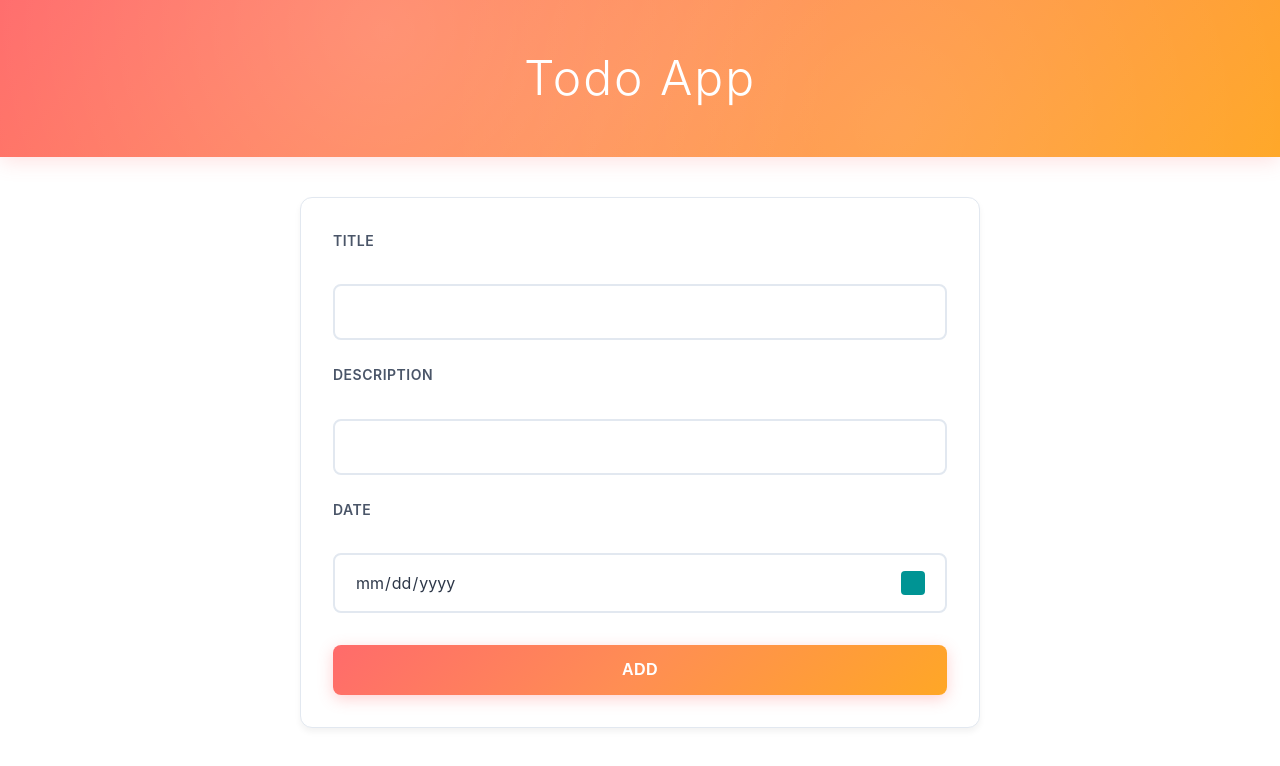
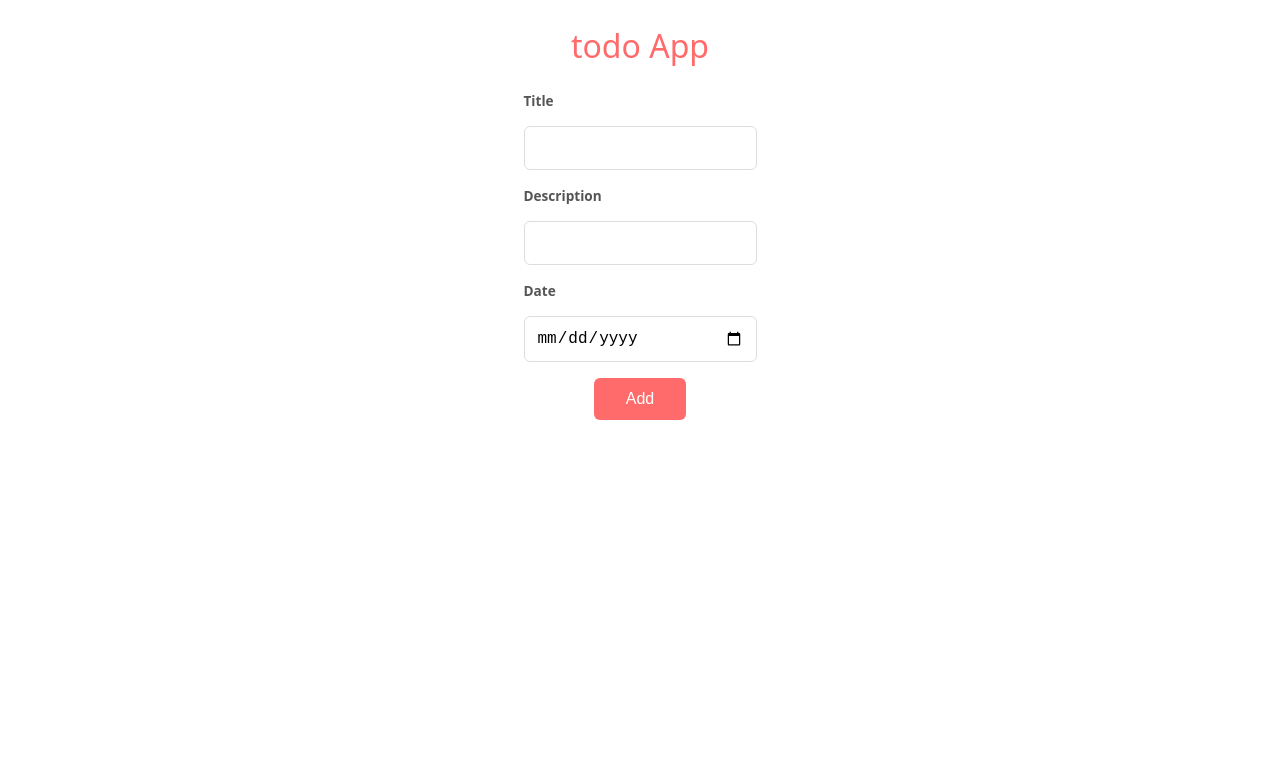
Before and after one commit to Ali-Khan04/FocusBoard, a React (Vite) app: page / in a window 1280 px wide. Shown: the top 766 px of the page. Built offline with nearby package versions, Linux system fonts and the light colour scheme.

Commit message:
simplify and shorten CSS

```diff
--- a/src/CSS/App.css
+++ b/src/CSS/App.css
@@ -1,65 +1,17 @@
 .app-container {
-  width: 100%;
   min-height: 100vh;
-  background: white;
+  background: #fff;
+  padding: 0;
+  display: flex;
+  flex-direction: column;
+  align-items: center;
+  justify-content: flex-start;
 }
 
 h1 {
-  background: linear-gradient(135deg, #ff6b6b 0%, #ff8e53 50%, #ffa726 100%);
-  color: white;
-  padding: 40px 0;
-  margin: 0;
-  font-size: 3rem;
-  font-weight: 300;
   text-align: center;
-  letter-spacing: 2px;
-  text-transform: capitalize;
-  position: relative;
-  overflow: hidden;
-  width: 100%;
-  box-shadow: 0 4px 20px rgba(255, 107, 107, 0.2);
+  padding: 1.5rem;
+  font-size: 2rem;
+  font-weight: 500;
+  color: #ff6b6b;
 }
-
-h1::before {
-  content: "";
-  position: absolute;
-  top: 0;
-  left: 0;
-  right: 0;
-  bottom: 0;
-  background: radial-gradient(
-      circle at 30% 20%,
-      rgba(255, 255, 255, 0.15) 0%,
-      transparent 50%
-    ),
-    radial-gradient(
-      circle at 70% 80%,
-      rgba(255, 255, 255, 0.1) 0%,
-      transparent 50%
-    );
-  pointer-events: none;
-}
-
-.app-container > *:not(h1) {
-  max-width: 800px;
-  margin: 0 auto;
-}
-
-@media (max-width: 768px) {
-  h1 {
-    padding: 30px 0;
-    font-size: 2.5rem;
-  }
-
-  .app-container > *:not(h1) {
-    margin: 0;
-  }
-}
-
-@media (max-width: 480px) {
-  h1 {
-    padding: 25px 0;
-    font-size: 2rem;
-    letter-spacing: 1px;
-  }
-}
--- a/src/CSS/index.css
+++ b/src/CSS/index.css
@@ -5,18 +5,11 @@
 }
 
 body {
-  font-family: -apple-system, BlinkMacSystemFont, "Segoe UI", "Roboto", "Oxygen",
-    "Ubuntu", "Cantarell", "Fira Sans", "Droid Sans", "Helvetica Neue",
-    sans-serif;
-  -webkit-font-smoothing: antialiased;
-  -moz-osx-font-smoothing: grayscale;
-  background: #f5f7fa;
-  min-height: 100vh;
-  color: #2d3748;
-  line-height: 1.6;
+  font-family: system-ui, sans-serif;
+  background: #f5f5f5;
+  color: #333;
 }
 
 #root {
   min-height: 100vh;
-  width: 100%;
 }
--- a/src/CSS/userInput.css
+++ b/src/CSS/userInput.css
@@ -1,170 +1,49 @@
-.input.container {
-  padding: 40px 60px;
+.input-container {
+  max-width: 600px;
+  margin: 2rem auto;
+  padding: 1.5rem;
   background: white;
-}
-
-.form-container {
-  background: white;
-  border-radius: 12px;
-  border: 1px solid #e2e8f0;
-  overflow: hidden;
-  box-shadow: 0 4px 6px rgba(0, 0, 0, 0.05);
+  border-radius: 8px;
+  border: 1px solid #ddd;
 }
 
 form {
-  padding: 32px;
-  display: grid;
-  gap: 24px;
+  display: flex;
+  flex-direction: column;
+  gap: 1rem;
 }
 
 label {
-  font-size: 14px;
+  font-size: 0.85rem;
   font-weight: 600;
-  color: #4a5568;
-  margin-bottom: 8px;
-  display: block;
-  text-transform: uppercase;
-  letter-spacing: 0.5px;
+  color: #555;
 }
 
 input[type="text"],
-input[type="Date"] {
-  width: 100%;
-  padding: 16px 20px;
-  border: 2px solid #e2e8f0;
-  border-radius: 8px;
-  font-size: 16px;
-  background: white;
-  transition: all 0.2s ease;
-  font-family: inherit;
-  color: #2d3748;
+input[type="date"] {
+  padding: 0.75rem;
+  border: 1px solid #ddd;
+  border-radius: 6px;
+  font-size: 1rem;
 }
 
-input[type="text"]:focus,
-input[type="Date"]:focus {
+input:focus {
   outline: none;
   border-color: #ff6b6b;
-  box-shadow: 0 0 0 3px rgba(255, 107, 107, 0.15);
+  background: #fff9f9;
 }
 
-input[type="text"]::placeholder {
-  color: #a0aec0;
-  font-weight: 400;
+button {
+  padding: 0.75rem 2rem;
+  background: #ff6b6b;
+  color: white;
+  border: none;
+  border-radius: 6px;
+  font-size: 1rem;
+  cursor: pointer;
+  align-self: center;
 }
 
-input[type="Date"] {
-  cursor: pointer;
-  position: relative;
+button:hover {
+  background: #ff5252;
 }
-
-input[type="Date"]::-webkit-calendar-picker-indicator {
-  background: #ff6b6b;
-  border-radius: 4px;
-  padding: 4px;
-  cursor: pointer;
-  filter: invert(1);
-}
-
-button[type="submit"] {
-  background: linear-gradient(135deg, #ff6b6b 0%, #ff8e53 50%, #ffa726 100%);
-  color: white;
-  border: none;
-  border-radius: 8px;
-  padding: 16px 32px;
-  font-size: 16px;
-  font-weight: 600;
-  cursor: pointer;
-  transition: all 0.2s ease;
-  text-transform: uppercase;
-  letter-spacing: 0.5px;
-  margin-top: 8px;
-  position: relative;
-  overflow: hidden;
-  box-shadow: 0 4px 15px rgba(255, 107, 107, 0.3);
-}
-
-button[type="submit"]:hover {
-  background-position: 100% 0;
-  transform: translateY(-4px);
-  box-shadow: 0 20px 40px rgba(255, 107, 107, 0.4);
-}
-
-button[type="submit"]:active {
-  transform: translateY(0);
-}
-
-/* Button ripple effect */
-button[type="submit"]::before {
-  content: "";
-  position: absolute;
-  top: 50%;
-  left: 50%;
-  width: 0;
-  height: 0;
-  border-radius: 50%;
-  background: rgba(255, 255, 255, 0.3);
-  transition: width 0.6s, height 0.6s;
-  transform: translate(-50%, -50%);
-}
-
-button[type="submit"]:active::before {
-  width: 300px;
-  height: 300px;
-}
-
-form > div:not(:last-child) {
-  margin-bottom: 4px;
-}
-
-input[type="text"]:focus,
-input[type="Date"]:focus {
-  background: #fafafa;
-}
-
-@media (max-width: 768px) {
-  .input.container {
-    padding: 30px 40px;
-  }
-
-  form {
-    padding: 24px;
-    gap: 20px;
-  }
-
-  input[type="text"],
-  input[type="Date"] {
-    padding: 14px 16px;
-    font-size: 15px;
-  }
-
-  button[type="submit"] {
-    padding: 14px 28px;
-    font-size: 15px;
-  }
-}
-
-@media (max-width: 480px) {
-  .input.container {
-    padding: 20px 30px;
-  }
-
-  form {
-    padding: 20px;
-    gap: 18px;
-  }
-
-  label {
-    font-size: 13px;
-  }
-
-  input[type="text"],
-  input[type="Date"] {
-    padding: 12px 14px;
-    font-size: 14px;
-  }
-
-  button[type="submit"] {
-    padding: 12px 24px;
-    font-size: 14px;
-  }
-}
--- a/src/RenderTodo.jsx
+++ b/src/RenderTodo.jsx
@@ -2,8 +2,6 @@ import UserInput from "./userInput";
 import { useState } from "react";
 function RenderTodo() {
   const [todoArray, setTodoArray] = useState([]);
-  //const [deletedata, setDeleteData] = useState(null);
-
   const handleTodoArray = (newTodo) => {
     setTodoArray((oldState) => [
       ...oldState,
```
Also changed, not shown: 1 other file (tests, documents, lock files or other folders).
